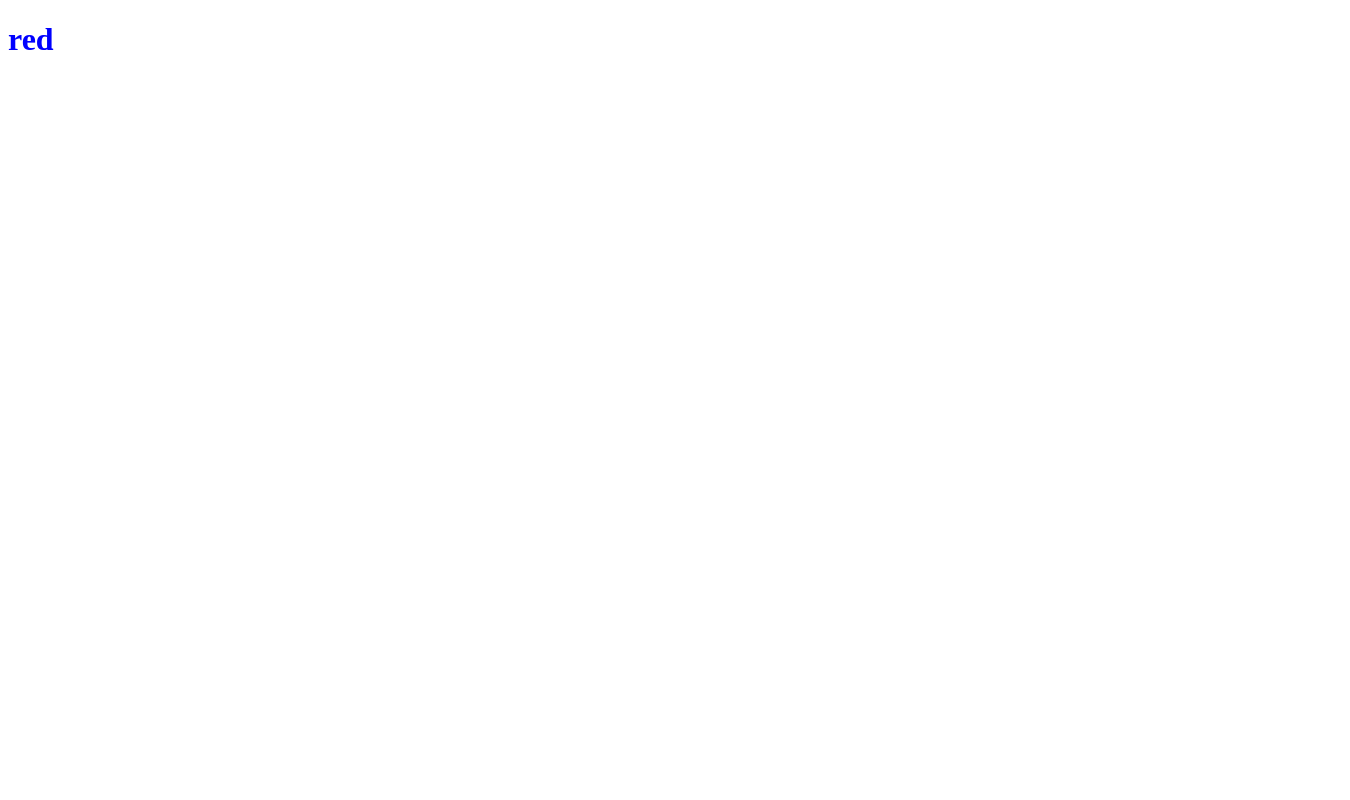
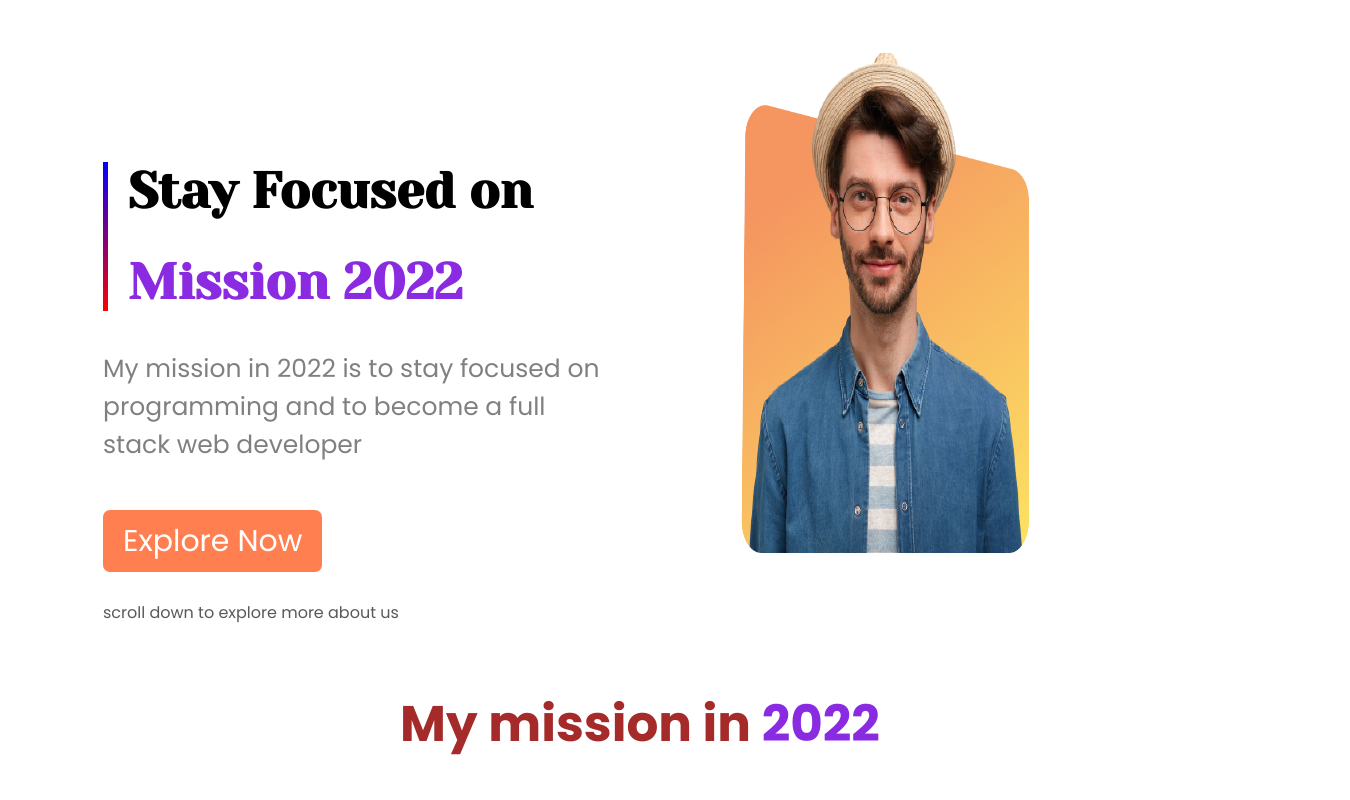
Before and after one commit to Adnan-Eram-Argho/mission-2022, a plain HTML site: page index.html in a window 1280 px wide. Shown: the top 800 px of the page, 1350 px wide, since content can reach past the window. Drawn offline with Linux system fonts and the light colour scheme.

Commit message:
header added

```diff
--- a/index.html
+++ b/index.html
@@ -6,11 +6,73 @@
     <meta http-equiv="X-UA-Compatible" content="IE=edge">
     <meta name="viewport" content="width=device-width, initial-scale=1.0">
     <title>Mission 2022</title>
+    <link rel="preconnect" href="https://fonts.googleapis.com">
+    <link rel="preconnect" href="https://fonts.gstatic.com" crossorigin>
+    <link
+        href="https://fonts.googleapis.com/css2?family=Poppins:ital,wght@0,100;0,200;0,300;0,400;0,500;0,600;0,700;0,800;0,900;1,100;1,200;1,300;1,400;1,500;1,600;1,700;1,800;1,900&display=swap"
+        rel="stylesheet">
+
+    <link rel="preconnect" href="https://fonts.googleapis.com">
+    <link rel="preconnect" href="https://fonts.gstatic.com" crossorigin>
+    <link
+        href="https://fonts.googleapis.com/css2?family=Poppins:ital,wght@0,100;0,200;0,300;0,400;0,500;0,600;0,700;0,800;0,900;1,100;1,200;1,300;1,400;1,500;1,600;1,700;1,800;1,900&family=Yeseva+One&display=swap"
+        rel="stylesheet">
+
     <link rel="stylesheet" href="style.css">
+
 </head>
 
 <body>
-    <h1>red</h1>
+    <header>
+        <div class="half-div focused-t ">
+            <div class="border-style">
+
+                <h1 class="header-t ">Stay Focused on </h1>
+                <h1 class="color-t header-t"> Mission 2022</h1>
+            </div>
+            <p class="para">My mission in 2022 is to stay focused on programming and to become a full stack web
+                developer</p>
+            <a href="" class="coral-btn">Explore Now</a>
+            <p id="scroll">scroll down to explore more about us</p>
+
+        </div>
+
+        <div class="half-div"><img src="images/person/person-1.png" alt="" id="header-img"></div>
+
+    </header>
+
+    <section class="my-mission">
+        <h1><span style="color:brown"> My mission in</span><span class="color-t"> 2022</span></h1>
+        <div class="flex">
+            <div class="quater-div">
+                <img src="images/illustrators/illustrator-1.png" alt="">
+                <h1>Mission</h1>
+                <p>Amet minim mollit non deserunt
+                    ullamco est sit aliqua dolor do amet
+                    sint. Velit officia consequat duis enim
+                    velit mollit</p>
+
+            </div>
+            <div class="quater-div">
+                <img src="images/illustrators/illustrator-1.png" alt="">
+                <h1>Mission</h1>
+                <p>Amet minim mollit non deserunt
+                    ullamco est sit aliqua dolor do amet
+                    sint. Velit officia consequat duis enim
+                    velit mollit</p>
+
+            </div>
+            <div class="quater-div">
+                <img src="images/illustrators/illustrator-1.png" alt="">
+                <h1>Mission</h1>
+                <p>Amet minim mollit non deserunt
+                    ullamco est sit aliqua dolor do amet
+                    sint. Velit officia consequat duis enim
+                    velit mollit</p>
+
+            </div>
+        </div>
+    </section>
 </body>
 
 </html>
--- a/style.css
+++ b/style.css
@@ -1,3 +1,71 @@
-h1{
-    color:blue;
+body{
+    font-family: 'Poppins', sans-serif;
 }
+header{
+    display:flex;
+}
+.header-t{
+    font-family: 'Yeseva One';
+    font-size: 50px;
+    padding-left:20px;
+
+}
+.para{
+    padding-top:5px;
+    color:gray;
+    font-size: 25px;
+    padding-bottom:30px
+
+}
+.color-t{
+    color:blueviolet;
+}
+.coral-btn{
+    color:white;
+
+    background-color:coral;
+    text-decoration: none;
+    padding:10px 20px;
+    border-radius:7px;
+    font-size:30px;
+
+}
+
+.half-div{
+    width:50%;
+    margin:5px 35px;
+    padding-left: 60px;
+
+}
+.border-style{
+    border-left:5px solid;
+    border-image:linear-gradient(blue,red);
+    border-image-slice:1;
+}
+.focused-t{
+
+
+    margin-top: 120px;
+}
+#header-img{
+    width:60%;
+    height:500px;
+    padding-top:40px;
+    padding-right: 80px;;
+}
+#scroll{
+    padding-top:20px;
+    color:rgb(90, 89, 89);
+}
+.my-mission h1{
+    text-align: center;
+    font-size:50px;
+
+}
+.flex{
+    display:flex;
+    margin:20px 60px;
+}
+.quater-div{
+    width:30%;
+}
```
